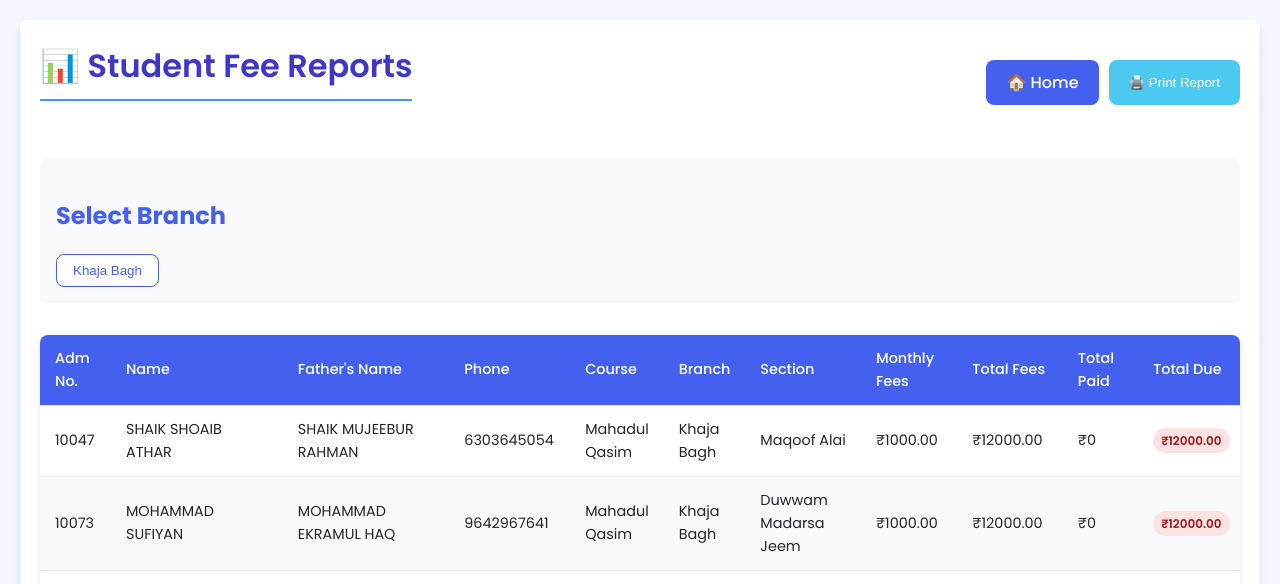
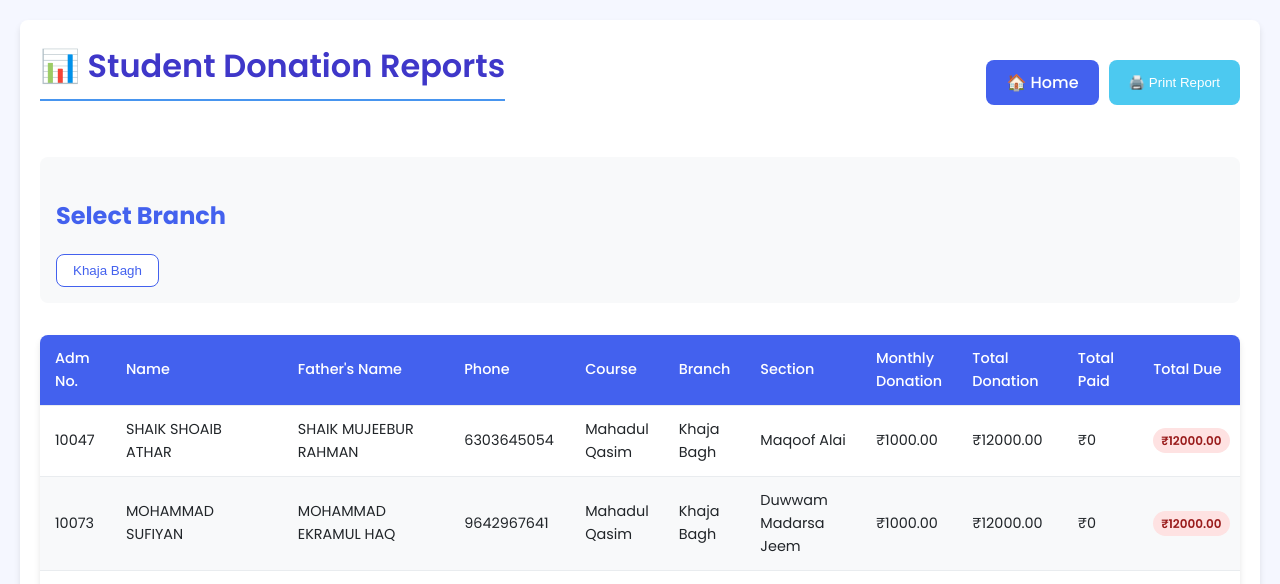
Before and after one commit to iauth2024/idara_fees_management_2025, a Django app: page /reports/ in a window 1280 px wide. Shown: the top 584 px of the page. Run offline with Django 5.2, Linux system fonts and the light colour scheme; data comes from the database, SQL or seed files in the repository; both versions use the stored data as it was after the commit.

Commit message:
donation changed

```diff
--- a/fees_collection/templates/payment_list.html
+++ b/fees_collection/templates/payment_list.html
@@ -114,7 +114,7 @@
                 <th>Date</th>
                 <th>Created By</th>
                 <th>Payment Method</th>
-                <th>Receipt Type</th>
+
             </tr>
         </thead>
         <tbody>
@@ -127,7 +127,7 @@
                 <td>{{ payment.date }}</td>
                 <td>{{ payment.created_by.username }}</td> <!-- Assuming 'created_by' is a User model -->
                 <td>{{ payment.payment_method }}</td> <!-- Payment method (Cash, Online) -->
-                <td>{{ payment.receipt_type }}</td> <!-- Fee or Other types -->
+
             </tr>
             {% empty %}
             <tr>
--- a/fees_collection/templates/reports.html
+++ b/fees_collection/templates/reports.html
@@ -3,7 +3,7 @@
 <html lang="en">
 <head>
     <meta charset="UTF-8">
-    <title>Student Fee Reports</title>
+    <title>Student Donation Reports</title>
     <link rel="stylesheet" href="{% static 'styles.css' %}">
     <link href="https://fonts.googleapis.com/css2?family=Poppins:wght@300;400;500;600;700&display=swap" rel="stylesheet">
     <style>
@@ -360,7 +360,7 @@
 <body>
     <div class="container">
         <div class="header">
-            <h1>📊 Student Fee Reports</h1>
+            <h1>📊 Student Donation Reports</h1>
             <div class="action-buttons">
                 <a href="{% url 'homepage' %}" class="btn btn-primary">
                     🏠 Home
@@ -434,8 +434,8 @@
                         <th>Course</th>
                         <th>Branch</th>
                         <th>Section</th>
-                        <th>Monthly Fees</th>
-                        <th>Total Fees</th>
+                        <th>Monthly Donation</th>
+                        <th>Total Donation</th>
                         <th>Total Paid</th>
                         <th>Total Due</th>
                         <th class="sortable-header" onclick="sortTableByMonthsPaid(11)">Months Paid</th>
@@ -535,7 +535,7 @@
             const printContent = `
                 <html>
                     <head>
-                        <title>Fee Report - ${branch} - ${course} - ${section}</title>
+                        <title>Donation Report - ${branch} - ${course} - ${section}</title>
                         <style>
                             body { font-family: Arial, sans-serif; margin: 20px; }
                             h1 { color: #4361ee; text-align: center; margin-bottom: 20px; }
@@ -551,7 +551,7 @@
                         </style>
                     </head>
                     <body>
-                        <h1>Student Fee Report</h1>
+                        <h1>Student Donation Report</h1>
                         <div class="report-info">
                             <p><strong>Branch:</strong> ${branch} | <strong>Course:</strong> ${course} | <strong>Section:</strong> ${section}</p>
                             <p><strong>Generated on:</strong> ${date}</p>
--- a/fees_collection/templates/student_list.html
+++ b/fees_collection/templates/student_list.html
@@ -115,7 +115,7 @@
                 <th>Branch</th>
                 <th>Section</th>
                 <th>Student Type</th>
-                <th>Monthly Fees</th>
+                <th>Monthly Donation</th>
                 <th>Edit</th>
             </tr>
         </thead>
--- a/fees_collection/views.py
+++ b/fees_collection/views.py
@@ -337,7 +337,7 @@ def upload_file(request):
 
                 # Ensure expected columns are present
                 required_columns = [
-                    'Admission Number', 'Name', 'Father Name', 'Phone', 'Course', 'Section', 'Branch', 'Monthly Fees', 'Student Type'
+                    'Admission Number', 'Name', 'Father Name', 'Phone', 'Course', 'Section', 'Branch', 'Monthly Donation', 'Student Type'
                 ]
                 if not all(col in df.columns for col in required_columns):
                     return render(request, 'upload_result.html', {
@@ -352,14 +352,14 @@ def upload_file(request):
                     # Log or print the phone number to debug
                     print(f"Processing phone number: {phone}")
 
-                    # Ensure monthly fees are handled correctly as Decimal
+                    # Ensure monthly donations are handled correctly as Decimal
                     try:
-                        monthly_fees = Decimal(row['Monthly Fees']).quantize(Decimal('1.'))
+                        monthly_donation = Decimal(row['Monthly Donation']).quantize(Decimal('1.'))
                     except (ValueError, InvalidOperation):
                         failed_students.append({
                             'admission_number': admission_number,
                             'name': row['Name'],
-                            'reason': 'Invalid Monthly Fees'
+                            'reason': 'Invalid Monthly Donation'
                         })
                         continue  # Skip to the next row if there's an error
 
@@ -378,7 +378,7 @@ def upload_file(request):
                                 course=row['Course'],
                                 section=row['Section'],
                                 branch=row['Branch'],
-                                monthly_fees=monthly_fees,
+                                monthly_fees=monthly_donation,
                                 student_type=row['Student Type']
                         ).exists():
                             failed_students.append({
@@ -396,7 +396,7 @@ def upload_file(request):
                                 course=row['Course'],
                                 section=row['Section'],
                                 branch=row['Branch'],
-                                monthly_fees=monthly_fees,
+                                monthly_fees=monthly_donation,
                                 student_type=row['Student Type']
                             )
                             student.save()
@@ -591,7 +591,7 @@ def download_students(request):
 
     # Write the header row (including Father Name)
     headers = [
-        'Admission Number', 'Name', 'Father Name', 'Phone', 'Course', 'Section', 'Branch', 'Monthly Fees', 'Student Type'
+        'Admission Number', 'Name', 'Father Name', 'Phone', 'Course', 'Section', 'Branch', 'Monthly Donation', 'Student Type'
     ]
     sheet.append(headers)
 
@@ -605,7 +605,7 @@ def download_students(request):
             student.course,            # Course
             student.section,           # Section
             student.branch,            # Branch
-            student.monthly_fees,      # Monthly Fees
+            student.monthly_fees,      # Monthly Donation (variable name remains same)
             student.student_type       # Student Type
         ])
 
--- a/idara_fees_management/settings.py
+++ b/idara_fees_management/settings.py
@@ -74,7 +74,7 @@ WSGI_APPLICATION = 'idara_fees_management.wsgi.application'
 #         'NAME': BASE_DIR / 'db.sqlite3',
 #     }
 # }
-# Database
+
 DATABASES = {
     'default': {
         'ENGINE': 'django.db.backends.postgresql',
```
Also changed, not shown: fees_collection/templates/homepage.html (+25 -17 lines), fees_collection/templates/make_payment.html (+5 -5 lines), fees_collection/templates/summary.html (+3 -5 lines), db.sqlite3.
